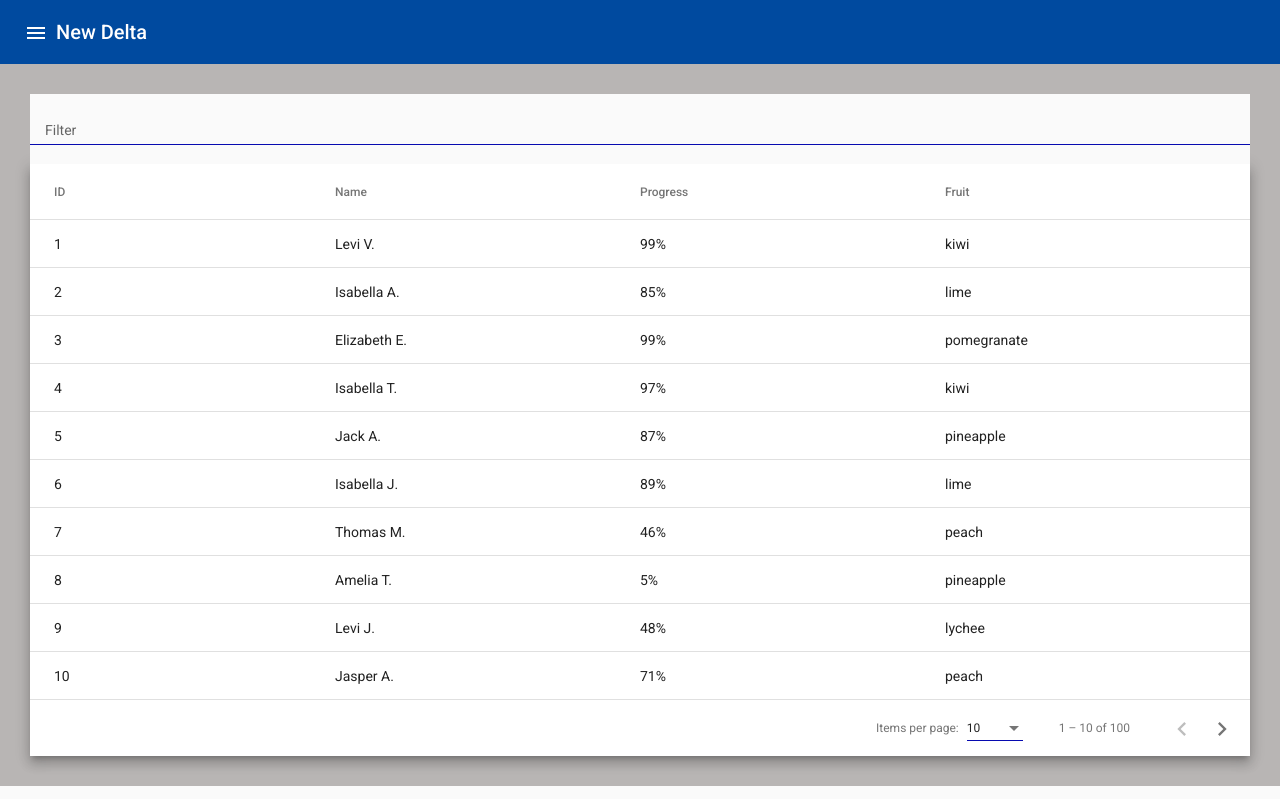
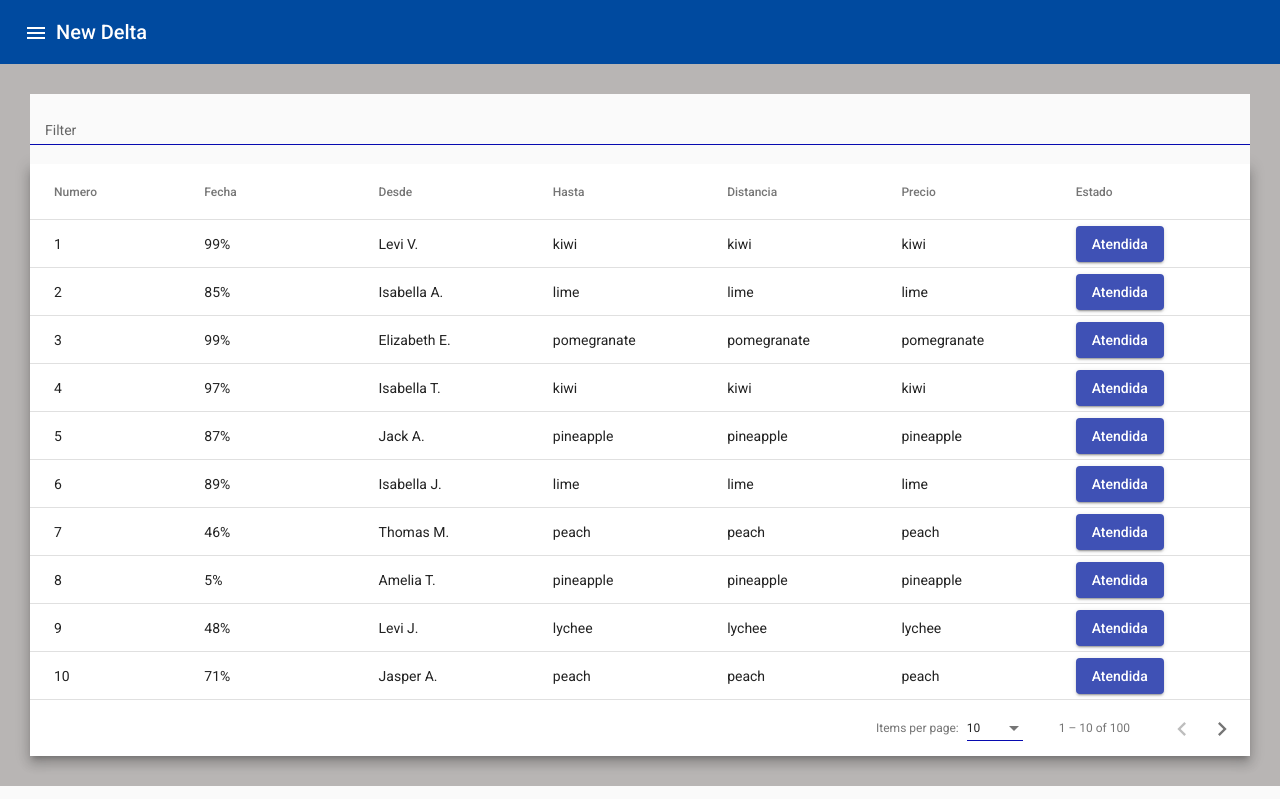
Before and after one commit to lucasrusman/New-Delta-FE, an Angular app: page /newdelta/reservas in a window 1280 px wide. Built offline with nearby package versions, Linux system fonts and the light colour scheme.

Commit message:
Reservas OK

```diff
--- a/src/app/components/reservas/reservas.component.html
+++ b/src/app/components/reservas/reservas.component.html
@@ -9,26 +9,45 @@
 
       <!-- ID Column -->
       <ng-container matColumnDef="id">
-        <th mat-header-cell *matHeaderCellDef mat-sort-header> ID </th>
+        <th mat-header-cell *matHeaderCellDef mat-sort-header> Numero </th>
         <td mat-cell *matCellDef="let row"> {{row.id}} </td>
       </ng-container>
 
       <!-- Progress Column -->
-      <ng-container matColumnDef="progress">
-        <th mat-header-cell *matHeaderCellDef mat-sort-header> Progress </th>
+      <ng-container matColumnDef="fecha">
+        <th mat-header-cell *matHeaderCellDef mat-sort-header> Fecha </th>
         <td mat-cell *matCellDef="let row"> {{row.progress}}% </td>
       </ng-container>
 
       <!-- Name Column -->
-      <ng-container matColumnDef="name">
-        <th mat-header-cell *matHeaderCellDef mat-sort-header> Name </th>
+      <ng-container matColumnDef="desde">
+        <th mat-header-cell *matHeaderCellDef mat-sort-header> Desde </th>
         <td mat-cell *matCellDef="let row"> {{row.name}} </td>
       </ng-container>
 
       <!-- Fruit Column -->
-      <ng-container matColumnDef="fruit">
-        <th mat-header-cell *matHeaderCellDef mat-sort-header> Fruit </th>
+      <ng-container matColumnDef="hasta">
+        <th mat-header-cell *matHeaderCellDef mat-sort-header> Hasta </th>
         <td mat-cell *matCellDef="let row"> {{row.fruit}} </td>
+      </ng-container>
+
+      <!-- Fruit Column -->
+      <ng-container matColumnDef="distancia">
+        <th mat-header-cell *matHeaderCellDef mat-sort-header> Distancia </th>
+        <td mat-cell *matCellDef="let row"> {{row.fruit}} </td>
+      </ng-container>
+
+
+      <!-- Fruit Column -->
+      <ng-container matColumnDef="precio">
+        <th mat-header-cell *matHeaderCellDef mat-sort-header> Precio </th>
+        <td mat-cell *matCellDef="let row"> {{row.fruit}} </td>
+      </ng-container>
+
+      <!-- Fruit Column -->
+      <ng-container matColumnDef="estado">
+        <th mat-header-cell *matHeaderCellDef mat-sort-header> Estado </th>
+        <td mat-cell *matCellDef="let row"> <button mat-raised-button color="primary">Atendida</button> </td>
       </ng-container>
 
       <tr mat-header-row *matHeaderRowDef="displayedColumns"></tr>
--- a/src/app/components/reservas/reservas.component.scss
+++ b/src/app/components/reservas/reservas.component.scss
@@ -8,7 +8,7 @@ table {
 }
 
 td, th {
-  width: 25%;
+  width: 14.28%;
 }
 
 .filter-class {
--- a/src/app/components/reservas/reservas.component.ts
+++ b/src/app/components/reservas/reservas.component.ts
@@ -52,7 +52,7 @@ const NAMES: string[] = [
   templateUrl: 'reservas.component.html',
 })
 export class ReservasComponent implements AfterViewInit {
-  displayedColumns: string[] = ['id', 'name', 'progress', 'fruit'];
+  displayedColumns: string[] = ['id', 'fecha', 'desde', 'hasta', 'distancia', 'precio', 'estado'];
   dataSource: MatTableDataSource<UserData>;
 
   @ViewChild(MatPaginator) paginator!: MatPaginator;
```
